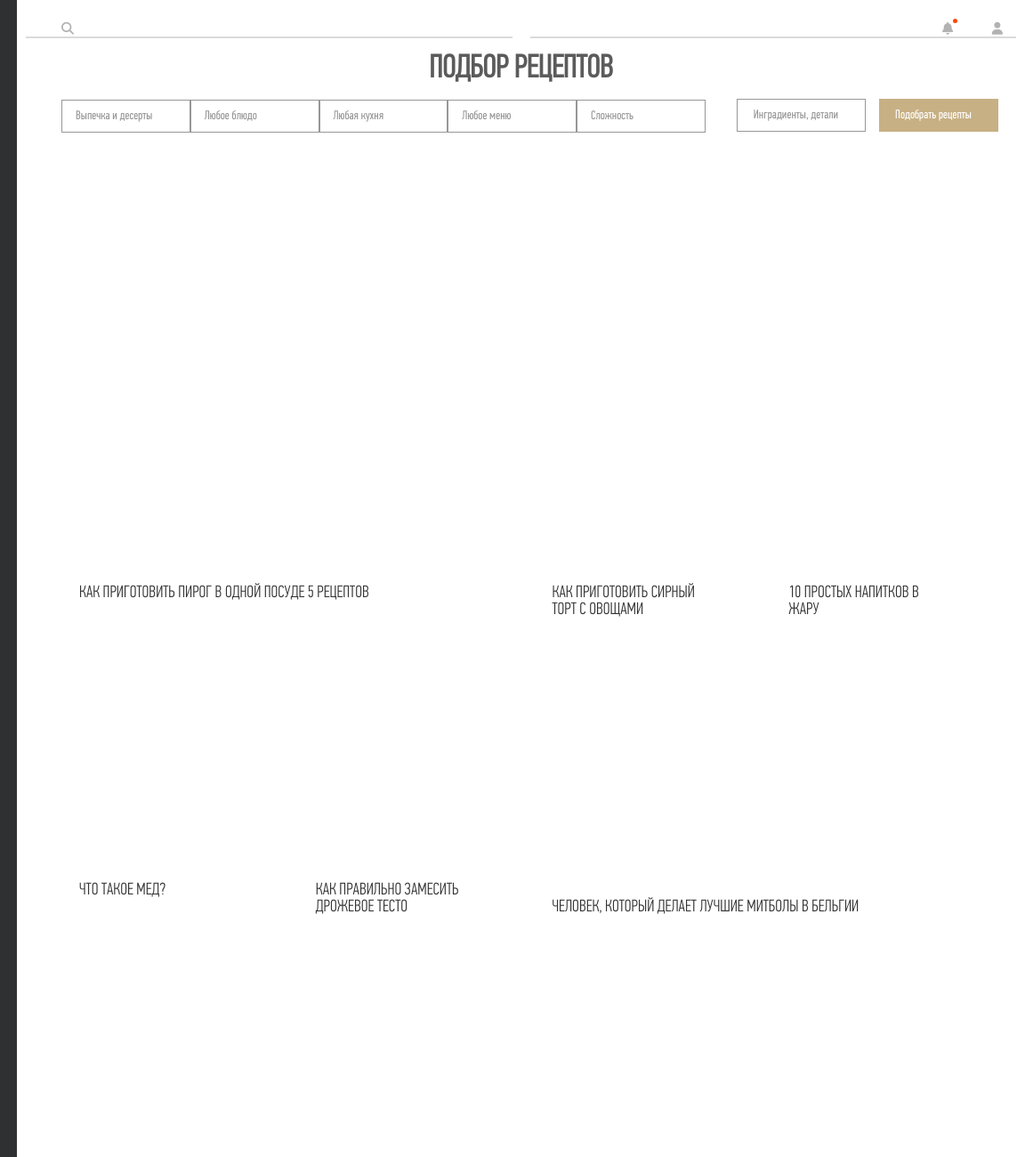
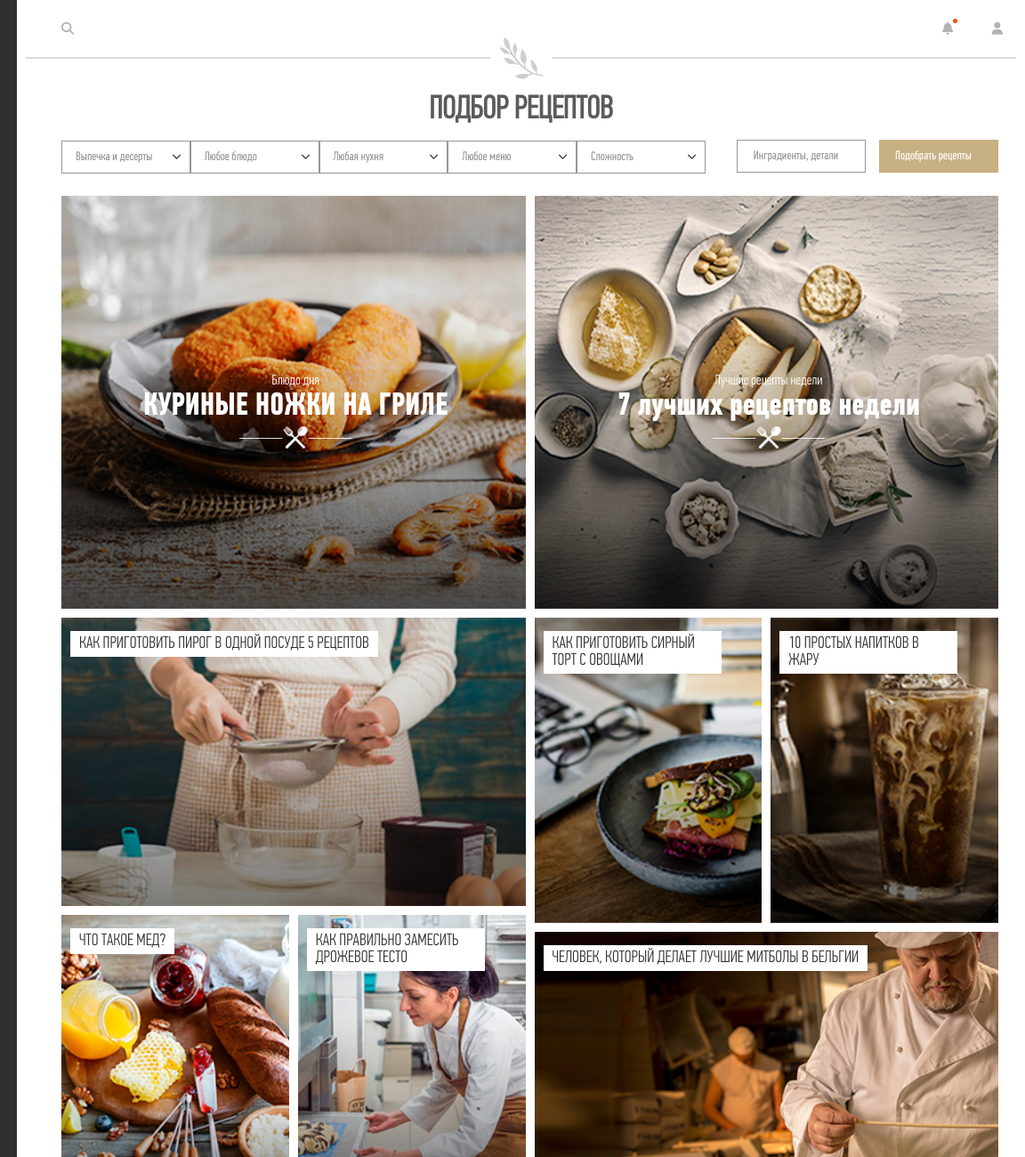
Before and after one commit to StrelnikovPavel/website, a plain HTML site: page index.html in a window 1280 px wide. Shown: the top 1300 px of the page at 89% size, 128-1280 px from the left. Drawn offline with nearby package versions, Linux system fonts and the light colour scheme; the site is published under a folder, as on GitHub Pages, so addresses that start at the root find nothing.

Commit message:
Update index.html

```diff
--- a/index.html
+++ b/index.html
@@ -65,7 +65,7 @@
 								<div class="block_line">
 									<span></span>
 								</div>
-								<img src="/images/decors/06.png" alt="">
+								<img src="images/decors/06.png" alt="">
 								<div class="block_line">
 									<span></span>
 								</div>
@@ -75,15 +75,15 @@
 						<nav class="block__menu menu-block">
 							<ul class="menu-block__list">
 								<li><a href="" class="menu-block__link">Выпечка и десерты</a><img
-										src="/images/decors/down-arrow-2_icon-icons.com_70191.png" alt=""></li>
+										src="images/decors/down-arrow-2_icon-icons.com_70191.png" alt=""></li>
 								<li><a href="" class="menu-block__link">Любое блюдо</a><img
-										src="/images/decors/down-arrow-2_icon-icons.com_70191.png" alt=""></li>
+										src="images/decors/down-arrow-2_icon-icons.com_70191.png" alt=""></li>
 								<li><a href="" class="menu-block__link">Любая кухня</a><img
-										src="/images/decors/down-arrow-2_icon-icons.com_70191.png" alt=""></li>
+										src="images/decors/down-arrow-2_icon-icons.com_70191.png" alt=""></li>
 								<li><a href="" class="menu-block__link">Любое меню </a><img
-										src="/images/decors/down-arrow-2_icon-icons.com_70191.png" alt=""></li>
+										src="images/decors/down-arrow-2_icon-icons.com_70191.png" alt=""></li>
 								<li><a href="" class="menu-block__link">Сложность</a><img
-										src="/images/decors/down-arrow-2_icon-icons.com_70191.png" alt=""></li>
+										src="images/decors/down-arrow-2_icon-icons.com_70191.png" alt=""></li>
 							</ul>
 							<div class="menu-block_button">
 								<div class="menu-block_btn btn btn_w">
@@ -99,17 +99,17 @@
 								<div class="best__column">
 									<a class="best__block best__block_l" href="#">
 										<span class="best__img ibg">
-											<img src="/images/Selection of recipes/03.jpg" alt="">
+											<img src="images/Selection of recipes/03.jpg" alt="">
 										</span>
 										<div class="best__title title-best">
 											<p>Блюдо дня</p>
 											<h3>КУРИНЫЕ НОЖКИ НА ГРИЛЕ</h3>
-											<span><img src="/images/decors/ICONS.png" alt=""></span>
+											<span><img src="images/decors/ICONS.png" alt=""></span>
 										</div>
 									</a>
 									<a class="best__recipes best__recipes_l" href="#">
 										<span class="best__recipes_img ibg"><img
-												src="/images/Selection of recipes/01.jpg" alt=""></span>
+												src="images/Selection of recipes/01.jpg" alt=""></span>
 										<div class="best__recipes_text">
 											<p>КАК ПРИГОТОВИТЬ ПИРОГ В ОДНОЙ ПОСУДЕ 5 РЕЦЕПТОВ</p>
 										</div>
@@ -117,13 +117,13 @@
 									<div class="best__lesson best__lesson_l">
 										<a class="best__lesson_img best__lesson_img_l" href="#">
 											<span class="best__lesson_img ibg">
-												<img src="/images/Selection of recipes/09.jpg" alt="">
+												<img src="images/Selection of recipes/09.jpg" alt="">
 											</span>
 											<p>Что такое мед?</p>
 										</a>
 										<a class="best__lesson_img best__lesson_img_r" href="#">
 											<span class="best__lesson_img ibg">
-												<img src="/images/Selection of recipes/07.jpg" alt="">
+												<img src="images/Selection of recipes/07.jpg" alt="">
 											</span>
 											<p>КАК ПРАВИЛЬНО ЗАМЕСИТЬ ДРОЖЕВОЕ ТЕСТО</p>
 										</a>
@@ -132,31 +132,31 @@
 								<div class="best__column">
 									<a class="best__block best__block_r" href="#">
 										<span class="best__img ibg">
-											<img src="/images/Selection of recipes/02.jpg" alt="">
+											<img src="images/Selection of recipes/02.jpg" alt="">
 										</span>
 										<div class="best__title title-best">
 											<p>Лучшие рецепты недели</p>
 											<h3>7 лучших рецептов недели</h3>
-											<span><img src="/images/decors/ICONS.png" alt=""></span>
+											<span><img src="images/decors/ICONS.png" alt=""></span>
 										</div>
 									</a>
 									<div class="best__lesson best__lesson_r">
 										<a class="best__lesson_img best__lesson_img_l" href="#">
 											<span class="best__lesson_img ibg">
-												<img src="/images/Selection of recipes/06.jpg" alt="">
+												<img src="images/Selection of recipes/06.jpg" alt="">
 											</span>
 											<p>Как приготовить сирный торт с овощами</p>
 										</a>
 										<a class="best__lesson_img best__lesson_img_r" href="#">
 											<span class="best__lesson_images ibg">
-												<img src="/images/Selection of recipes/04.jpg" alt="">
+												<img src="images/Selection of recipes/04.jpg" alt="">
 											</span>
 											<p>10 простых напитков в жару</p>
 										</a>
 									</div>
 									<a class="best__recipes best__recipes_r" href="#">
 										<span class="best__recipes_img ibg"><img
-												src="/images/Selection of recipes/08.jpg" alt=""></span>
+												src="images/Selection of recipes/08.jpg" alt=""></span>
 										<div class="best__recipes_text">
 											<p>человек, который делает лучшие митболы в Бельгии</p>
 										</div>
@@ -173,7 +173,7 @@
 								<div class="block_line">
 									<span></span>
 								</div>
-								<img src="/images/decors/06.png" alt="">
+								<img src="images/decors/06.png" alt="">
 								<div class="block_line">
 									<span></span>
 								</div>
@@ -1482,7 +1482,7 @@
 								<div class="block_line">
 									<span></span>
 								</div>
-								<img src="/images/decors/06.png" alt="">
+								<img src="images/decors/06.png" alt="">
 								<div class="block_line">
 									<span></span>
 								</div>
@@ -1493,7 +1493,7 @@
 							<div class="list__column list__column_l">
 								<a class="list__block list__block_l" href="#">
 									<span class="list__block_img ibg">
-										<img src="/images/Hot compilation/01.jpg" alt="">
+										<img src="images/Hot compilation/01.jpg" alt="">
 									</span>
 									<div class="list__title title-list">
 										<h3>похмельные рецепты</h3>
@@ -1501,7 +1501,7 @@
 								</a>
 								<a class="list__block list__block_r" href="#">
 									<span class="list__block_img ibg">
-										<img src="/images/Hot compilation/02.jpg" alt="">
+										<img src="images/Hot compilation/02.jpg" alt="">
 									</span>
 									<div class="list__title title-list">
 										<h3>масленица</h3>
@@ -1511,7 +1511,7 @@
 							<div class="list__column list__column_r">
 								<a class="list__block list__block_l" href="#">
 									<span class="list__block_img ibg">
-										<img src="/images/Hot compilation/03.jpg" alt="">
+										<img src="images/Hot compilation/03.jpg" alt="">
 									</span>
 									<div class="list__title title-list">
 										<h3>рецепты для детей</h3>
@@ -1519,7 +1519,7 @@
 								</a>
 								<a class="list__block list__block_r" href="#">
 									<span class="list__block_img ibg">
-										<img src="/images/Hot compilation/04.jpg" alt="">
+										<img src="images/Hot compilation/04.jpg" alt="">
 									</span>
 									<div class="list__title title-list">
 										<h3>здоровое питание</h3>
@@ -1538,67 +1538,67 @@
 							<div class="author__row">
 								<div class="author__item">
 									<span class="author__img">
-										<img src="/images/Authors/01.jpg" alt="">
+										<img src="images/Authors/01.jpg" alt="">
 									</span>
 								</div>
 								<div class="author__item">
 									<span class="author__img">
-										<img src="/images/Authors/02.jpg" alt="">
+										<img src="images/Authors/02.jpg" alt="">
 									</span>
 								</div>
 								<div class="author__item">
 									<span class="author__img">
-										<img src="/images/Authors/03.jpg" alt="">
+										<img src="images/Authors/03.jpg" alt="">
 									</span>
 								</div>
 								<div class="author__item">
 									<span class="author__img">
-										<img src="/images/Authors/04.jpg" alt="">
+										<img src="images/Authors/04.jpg" alt="">
 									</span>
 								</div>
 								<div class="author__item">
 									<span class="author__img">
-										<img src="/images/Authors/05.jpg" alt="">
+										<img src="images/Authors/05.jpg" alt="">
 									</span>
 								</div>
 								<div class="author__item">
 									<span class="author__img">
-										<img src="/images/Authors/06.jpg" alt="">
+										<img src="images/Authors/06.jpg" alt="">
 									</span>
 								</div>
 								<div class="author__item">
 									<span class="author__img">
-										<img src="/images/Authors/07.jpg" alt="">
+										<img src="images/Authors/07.jpg" alt="">
 									</span>
 								</div>
 								<div class="author__item">
 									<span class="author__img">
-										<img src="/images/Authors/09.jpg" alt="">
+										<img src="images/Authors/09.jpg" alt="">
 									</span>
 								</div>
 								<div class="author__item">
 									<span class="author__img">
-										<img src="/images/Authors/10.jpg" alt="">
+										<img src="images/Authors/10.jpg" alt="">
 									</span>
 								</div>
 								<div class="author__item">
 									<span class="author__img">
-										<img src="/images/Authors/06.jpg" alt="">
+										<img src="images/Authors/06.jpg" alt="">
 									</span>
 								</div>
 								<div class="author__item">
 									<span class="author__img">
-										<img src="/images/Authors/07.jpg" alt="">
+										<img src="images/Authors/07.jpg" alt="">
 									</span>
 								</div>
 								<div class="author__item">
 									<span class="author__img">
-										<img src="/images/Authors/01.jpg" alt="">
+										<img src="images/Authors/01.jpg" alt="">
 									</span>
 								</div>
 								<div class="author__item">
 									<span class="author__img">
-										<img src="/images/Authors/02.jpg" alt="">
+										<img src="images/Authors/02.jpg" alt="">
 									</span>
 								</div>
 							</div>
```
